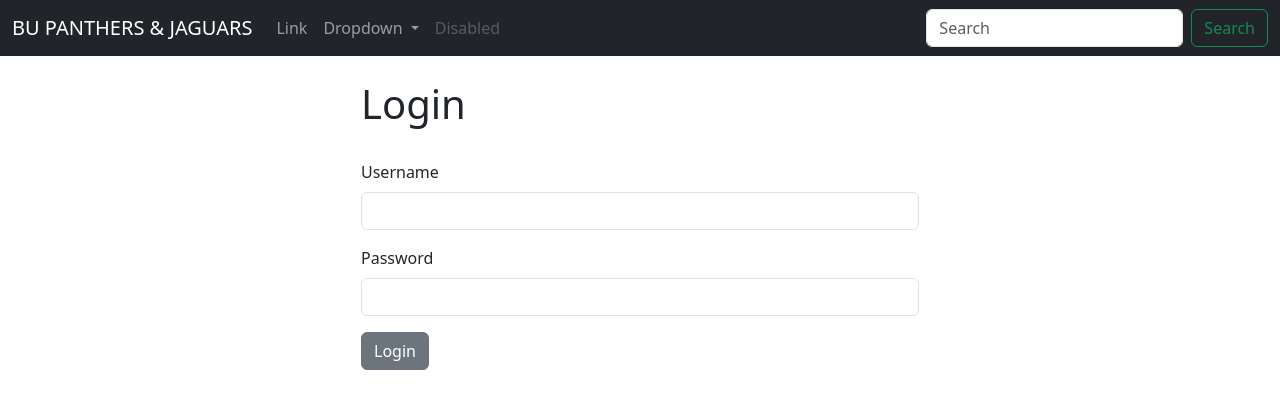
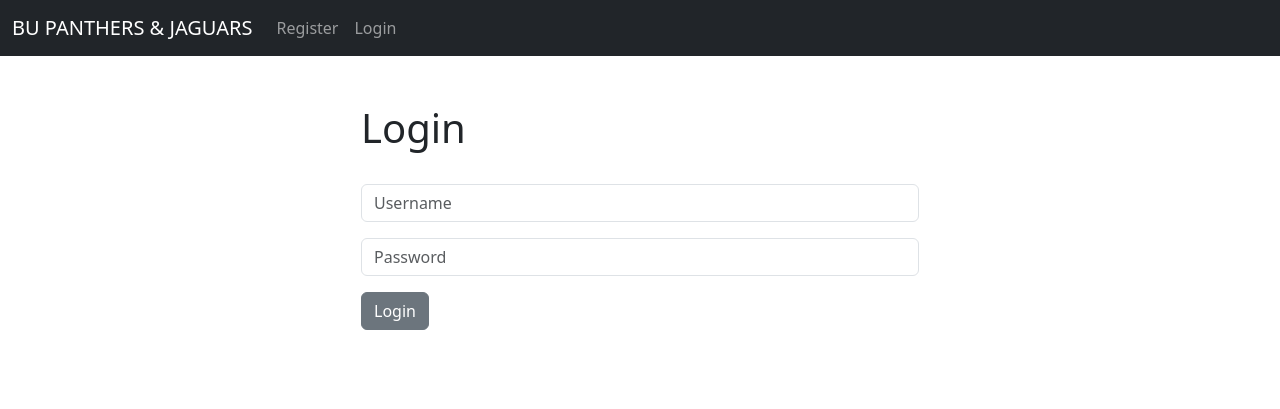
Before and after one commit to TroyMoses/Players_Management_System, a Django app: page / in a window 1280 px wide. Shown: the top 409 px of the page. Run offline with Django 4.2, Linux system fonts and the light colour scheme.

Commit message:
added registration

```diff
--- a/dcrm/website/templates/base.html
+++ b/dcrm/website/templates/base.html
@@ -9,6 +9,16 @@
   <body>
     {% include 'navbar.html' %}
     <div class="container">
+      <br/>
+      {% if messages %}
+        {% for message in messages %}
+          <div class="alert alert-warning alert-dismissible fade show" role="alert">
+            {{ message }}
+            <button type="button" class="btn-close" data-bs-dismiss="alert" aria-label="Close"></button>
+          </div>
+        {% endfor %}
+      {% endif %}
+
         <br/>
         {% block content %}
         {% endblock %}
--- a/dcrm/website/templates/home.html
+++ b/dcrm/website/templates/home.html
@@ -3,6 +3,12 @@
 {% block content %}
 
 <div class="col-md-6 offset-md-3">
+
+    {% if user.is_authenticated %}
+
+    <h1>Hello World!</h1>
+
+    {% else %}
 
     <h1>Login</h1>
     <br/>
@@ -10,25 +16,18 @@
         {% csrf_token %}
         <form>
             <div class="mb-3">
-              <label
-                for="exampleInputUsername"
-                class="form-label">
-                Username
-            </label>
             <input
                 type="text"
                 class="form-control"
-                name="username">
+                name="username"
+                placeholder="Username"
+                required>
             </div>
             <div class="mb-3">
-              <label
-                for="exampleInputPassword1"
-                class="form-label">
-                Password
-            </label>
               <input
                 type="password"
                 class="form-control"
+                placeholder="Password"
                 name="password">
             </div>
             <button
@@ -41,6 +40,6 @@
 
 </div>
 
-
+{% endif %}
 
 {% endblock %}
--- a/dcrm/website/templates/navbar.html
+++ b/dcrm/website/templates/navbar.html
@@ -6,6 +6,9 @@
       </button>
       <div class="collapse navbar-collapse" id="navbarSupportedContent">
         <ul class="navbar-nav me-auto mb-2 mb-lg-0">
+
+          {% if user.is_authenticated %}
+
           <li class="nav-item">
             <a class="nav-link" href="#">Link</a>
           </li>
@@ -14,38 +17,6 @@
               Dropdown
             </a>
             <ul class="dropdown-menu"><nav class="navbar navbar-expand-lg bg-body-tertiary">
-  <div class="container-fluid">
-    <a class="navbar-brand" href="#">Navbar</a>
-    <button class="navbar-toggler" type="button" data-bs-toggle="collapse" data-bs-target="#navbarSupportedContent" aria-controls="navbarSupportedContent" aria-expanded="false" aria-label="Toggle navigation">
-      <span class="navbar-toggler-icon"></span>
-    </button>
-    <div class="collapse navbar-collapse" id="navbarSupportedContent">
-      <ul class="navbar-nav me-auto mb-2 mb-lg-0">
-        <li class="nav-item">
-          <a class="nav-link active" aria-current="page" href="#">Home</a>
-        </li>
-        <li class="nav-item">
-          <a class="nav-link" href="#">Link</a>
-        </li>
-        <li class="nav-item dropdown">
-          <a class="nav-link dropdown-toggle" href="#" role="button" data-bs-toggle="dropdown" aria-expanded="false">
-            Dropdown
-          </a>
-          <ul class="dropdown-menu">
-            <li><a class="dropdown-item" href="#">Action</a></li>
-            <li><a class="dropdown-item" href="#">Another action</a></li>
-            <li><hr class="dropdown-divider"></li>
-            <li><a class="dropdown-item" href="#">Something else here</a></li>
-          </ul>
-        </li>
-      </ul>
-      <form class="d-flex" role="search">
-        <input class="form-control me-2" type="search" placeholder="Search" aria-label="Search">
-        <button class="btn btn-outline-success" type="submit">Search</button>
-      </form>
-    </div>
-  </div>
-</nav>
               <li><a class="dropdown-item" href="#">Action</a></li>
               <li><a class="dropdown-item" href="#">Another action</a></li>
               <li><hr class="dropdown-divider"></li>
@@ -53,13 +24,21 @@
             </ul>
           </li>
           <li class="nav-item">
-            <a class="nav-link disabled" aria-disabled="true">Disabled</a>
+            <a class="nav-link" href="{% url 'logout' %}">Logout</a>
           </li>
         </ul>
         <form class="d-flex" role="search">
           <input class="form-control me-2" type="search" placeholder="Search" aria-label="Search">
           <button class="btn btn-outline-success" type="submit">Search</button>
         </form>
+        {% else %}
+          <li class="nav-item">
+            <a class="nav-link" href="{% url 'register' %}">Register</a>
+          </li>
+          <li class="nav-item">
+            <a class="nav-link" href="{% url 'home' %}">Login</a>
+          </li>
+        {% endif %}
       </div>
     </div>
   </nav>
--- a/dcrm/website/urls.py
+++ b/dcrm/website/urls.py
@@ -4,5 +4,6 @@ from . import views
 urlpatterns = [
     path('', views.home, name='home'),
     # path('login/', views.login_user, name='login'),
-    # path('logout/', views.logout_user, name='logout'),
+    path('logout/', views.logout_user, name='logout'),
+    path('register/', views.register_user, name='register'),
 ]
--- a/dcrm/website/views.py
+++ b/dcrm/website/views.py
@@ -1,12 +1,49 @@
-from django.shortcuts import render
+from django.shortcuts import render, redirect
 from django.contrib.auth import authenticate, login, logout
 from django.contrib import messages
+from .forms import SignUpForm
 
 def home(request):
-    return render(request, 'home.html', {})
+
+    # Check to see if logging in
+    if request.method == 'POST':
+        username = request.POST['username']
+        password = request.POST['password']
+
+        # Authenticate
+        user = authenticate(request, username=username, password=password)
+        if user is not None:
+            login(request, user)
+            messages.success(request, 'You have successfully logged in')
+            return redirect('home')
+        else:
+            messages.success(request, 'Error logging in - please try again')
+            return redirect('home')
+    else:
+        return render(request, 'home.html', {})
 
 def login_user(request):
     pass
 
 def logout_user(request):
-    pass
+    logout(request)
+    messages.success(request, 'You have been logged out')
+    return redirect('home')
+
+def register_user(request):
+    if request.method == 'POST':
+        form = SignUpForm(request.POST)
+        if form.is_valid():
+            form.save()
+
+            #Authenticate and login
+            username = form.cleaned_data['username']
+            password = form.cleaned_data['password1']
+            user = authenticate(username=username, password=password)
+            login(request, user)
+            messages.success(request, 'You have successfully registered')
+            return redirect('home')
+    else:
+        form = SignUpForm()
+        return render(request, 'register.html', {'form':form})
+    return render(request, 'register.html', {'form':form})
```
Also changed, not shown: dcrm/website/forms.py (added, +50 -0 lines), dcrm/website/templates/register.html (added, +32 -0 lines).
